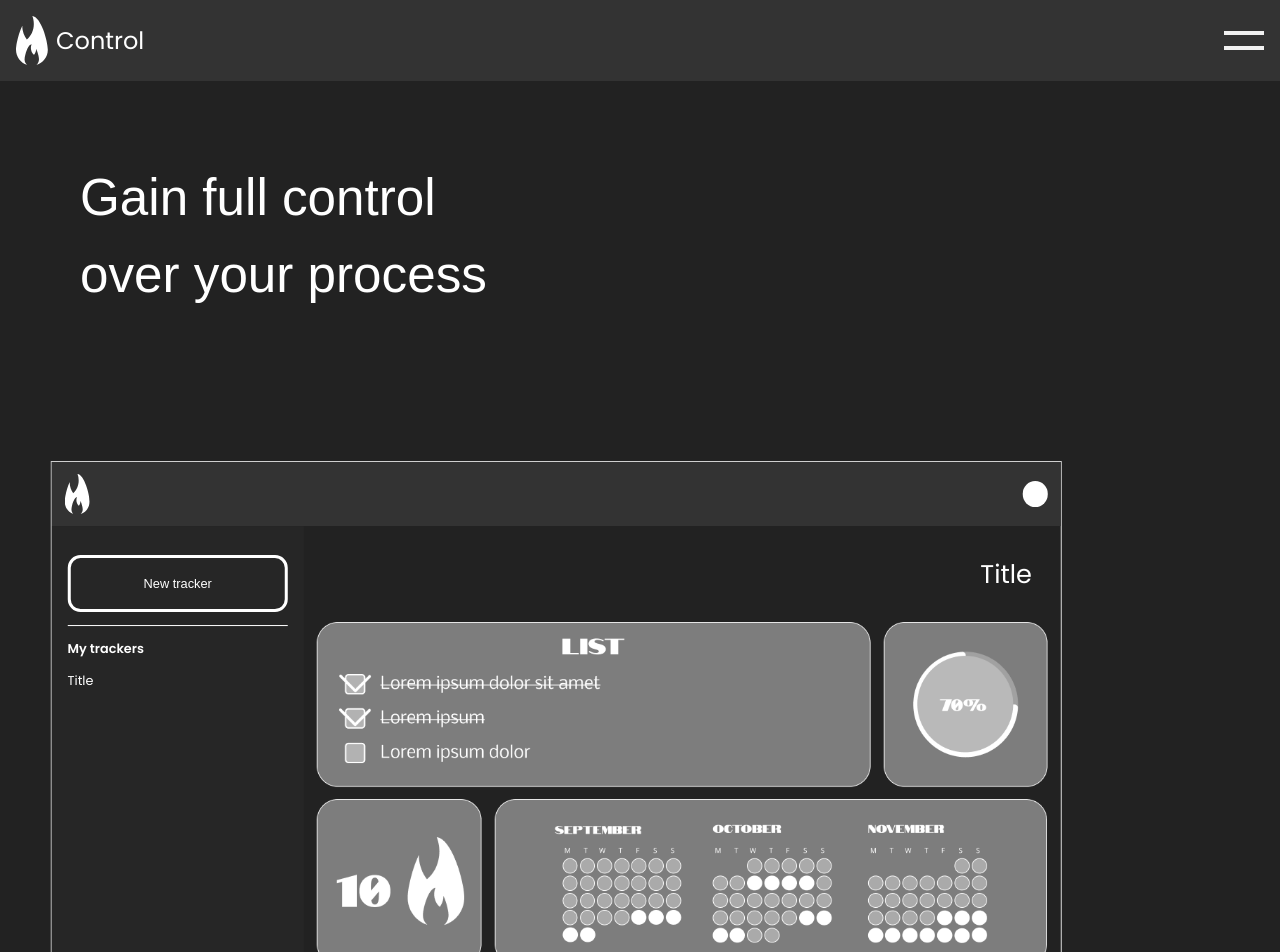
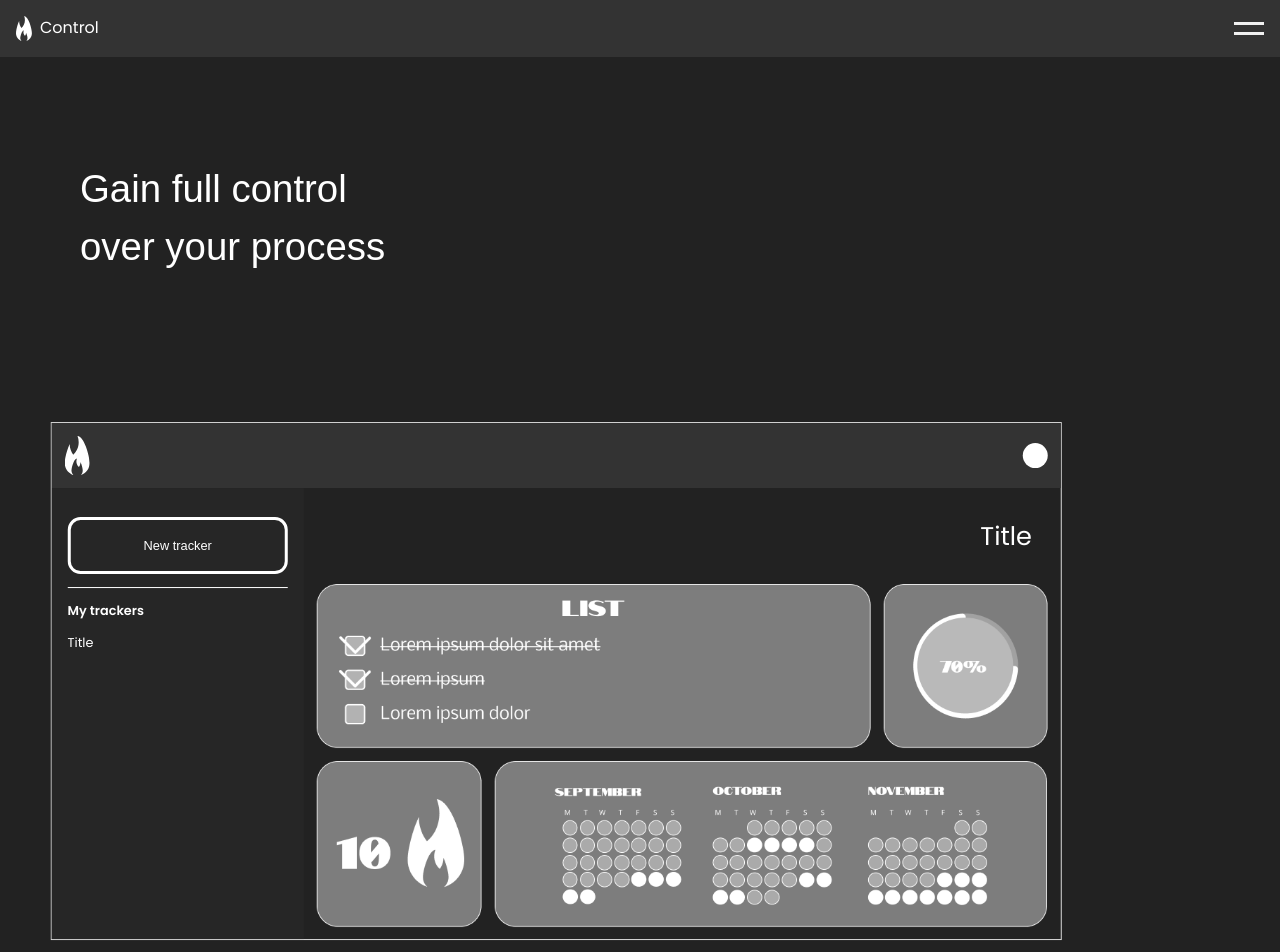
Before and after one commit to WasiakKacper/Control, a React (Vite) app in the folder client/: page / in a window 1280 px wide. Shown: the top 952 px of the page. Built offline with nearby package versions, Linux system fonts and the light colour scheme; a web font is replaced by a local one.

Commit message:
refactory(Home.tsx): Cut mini dashboard from Home page into separate component and clean up code.

```diff
--- a/client/src/Pages/Home/Home.tsx
+++ b/client/src/Pages/Home/Home.tsx
@@ -1,16 +1,10 @@
-/* Import css */
 import "./scss/Home.scss";
-
-/* Import motion */
-import { motion, useScroll, useTransform } from "motion/react";
+import { motion } from "motion/react";
+import MiniDashbord from "./MiniDashbord";
 
 const Home = () => {
-  const { scrollYProgress } = useScroll();
-  const x = useTransform(scrollYProgress, [0, 1], ["0%", "-20%"]);
-  const y = useTransform(scrollYProgress, [1, 0], ["-2.5%", "0%"]);
-
   return (
-    <main>
+    <main className="homeWrapper">
       <motion.h1
         className="homeHeader"
         initial={{ opacity: 0, y: 100 }}
@@ -25,94 +19,7 @@ const Home = () => {
         <br /> over your process
       </motion.h1>
       <div className="dashboardWrapper">
-        <motion.section
-          className="dashboardMini"
-          initial={{ opacity: 0, y: -200, x: 200 }}
-          animate={{ opacity: 1, y: 0, x: 0 }}
-          transition={{
-            duration: 0.5,
-            delay: 0.3,
-            ease: "easeOut",
-          }}
-          style={{ x, y }}
-          viewport={{ once: true }}
-        >
-          <div className="headerMini">
-            <div className="iconMini">
-              <img src="/streak.svg" alt="Control" />
-            </div>
-            <div className="avatarMini"></div>
-          </div>
-          <div className="wrapperMini">
-            <aside className="sidebarMini">
-              <div className="buttonWrapperMini">
-                <button>New tracker</button>
-              </div>
-              <div className="listMini">
-                <h4>My trackers</h4>
-                <p>Title</p>
-              </div>
-            </aside>
-            <article className="mainMini">
-              <header>
-                <h3>Title</h3>
-              </header>
-              <section className="row">
-                <motion.div
-                  className="rectangle"
-                  initial={{ opacity: 0, y: -200, x: 200 }}
-                  animate={{ opacity: 1, y: 0, x: 0 }}
-                  transition={{
-                    duration: 0.8,
-                    delay: 0.3,
-                    ease: "easeOut",
-                  }}
-                >
-                  <img src="/listDashboard.png" alt="" />
-                </motion.div>
-                <motion.div
-                  className="square"
-                  initial={{ opacity: 0, y: -200, x: 200 }}
-                  animate={{ opacity: 1, y: 0, x: 0 }}
-                  transition={{
-                    duration: 0.8,
-                    delay: 0.4,
-                    ease: "easeOut",
-                  }}
-                >
-                  <img src="/chartDashboard.png" alt="" />
-                </motion.div>
-              </section>
-
-              <section className="row">
-                <motion.div
-                  className="square"
-                  initial={{ opacity: 0, y: -200, x: 200 }}
-                  animate={{ opacity: 1, y: 0, x: 0 }}
-                  transition={{
-                    duration: 0.8,
-                    delay: 0.5,
-                    ease: "easeOut",
-                  }}
-                >
-                  <img src="/streakDashboard.png" alt="" />
-                </motion.div>
-                <motion.div
-                  className="rectangle"
-                  initial={{ opacity: 0, y: -200, x: 200 }}
-                  animate={{ opacity: 1, y: 0, x: 0 }}
-                  transition={{
-                    duration: 0.8,
-                    delay: 0.6,
-                    ease: "easeOut",
-                  }}
-                >
-                  <img src="/calendaryDashboard.png" alt="" />
-                </motion.div>
-              </section>
-            </article>
-          </div>
-        </motion.section>
+        <MiniDashbord />
       </div>
     </main>
   );
--- /dev/null
+++ b/client/src/Pages/Home/MiniDashbord.tsx
@@ -0,0 +1,96 @@
+import { motion, useScroll, useTransform, type Variants } from "motion/react";
+
+const MiniDashbord = () => {
+  const { scrollYProgress } = useScroll();
+  const x = useTransform(scrollYProgress, [0, 1], ["0%", "-20%"]);
+  const y = useTransform(scrollYProgress, [1, 0], ["-2.5%", "0%"]);
+
+  const parentVariants: Variants = {
+    hidden: {
+      opacity: 0,
+      y: -200,
+      x: 200,
+    },
+    visible: {
+      opacity: 1,
+      y: 0,
+      x: 0,
+      transition: {
+        duration: 0.5,
+        ease: "easeOut",
+        delayChildren: 0.1,
+        staggerChildren: 0.1,
+      },
+    },
+  };
+
+  const childrenVariants: Variants = {
+    hidden: {
+      opacity: 0,
+      y: -200,
+      x: 200,
+    },
+    visible: {
+      opacity: 1,
+      y: 0,
+      x: 0,
+      transition: {
+        duration: 0.5,
+        ease: "easeOut",
+      },
+    },
+  };
+
+  return (
+    <motion.article
+      className="dashboardMini"
+      variants={parentVariants}
+      initial="hidden"
+      animate="visible"
+      viewport={{ once: true }}
+      style={{ x, y }}
+    >
+      <header className="headerMini">
+        <figure className="iconMini">
+          <img src="/streak.svg" alt="Control" />
+        </figure>
+        <figure className="avatarMini"></figure>
+      </header>
+      <main className="wrapperMini">
+        <aside className="sidebarMini">
+          <div className="buttonWrapperMini">
+            <button>New tracker</button>
+          </div>
+          <div className="listMini">
+            <h4>My trackers</h4>
+            <p>Title</p>
+          </div>
+        </aside>
+        <article className="mainMini">
+          <header>
+            <h3>Title</h3>
+          </header>
+          <section className="row">
+            <motion.div className="rectangle" variants={childrenVariants}>
+              <img src="/listDashboard.png" alt="" />
+            </motion.div>
+            <motion.div className="square" variants={childrenVariants}>
+              <img src="/chartDashboard.png" alt="" />
+            </motion.div>
+          </section>
+
+          <section className="row">
+            <motion.div className="square" variants={childrenVariants}>
+              <img src="/streakDashboard.png" alt="" />
+            </motion.div>
+            <motion.div className="rectangle" variants={childrenVariants}>
+              <img src="/calendaryDashboard.png" alt="" />
+            </motion.div>
+          </section>
+        </article>
+      </main>
+    </motion.article>
+  );
+};
+
+export default MiniDashbord;
--- a/client/src/Pages/Home/scss/Home.scss
+++ b/client/src/Pages/Home/scss/Home.scss
@@ -5,11 +5,11 @@
   padding: 0;
 }
 
-main {
+.homeWrapper {
   margin-bottom: 12rem;
   .homeHeader {
     font-family: "Notable", sans-serif;
-    font-size: clamp(1rem, 4vw, 4rem);
+    font-size: clamp(1rem, 3vw, 4rem);
     color: #fff;
     padding: 10rem 5rem;
 
--- a/client/src/components/Header/scss/header.scss
+++ b/client/src/components/Header/scss/header.scss
@@ -27,18 +27,18 @@ body {
   .headerLogo {
     display: flex;
     align-items: center;
-    font-size: 1.5rem;
+    font-size: 1rem;
     cursor: pointer;
 
     .headerImg {
-      width: 2rem;
+      width: 1rem;
       margin-right: 0.5rem;
     }
   }
 
   .hamburger {
-    width: 40px;
-    height: 30px;
+    width: 30px;
+    height: 20px;
     display: flex;
     flex-direction: column;
     justify-content: space-around;
@@ -48,17 +48,17 @@ body {
 
     .line {
       width: 100%;
-      height: 4px;
+      height: 3px;
       background-color: #f1f1f1;
       transition: transform 300ms ease;
     }
 
     &.active {
       .line.up {
-        transform: translateY(8px) rotate(45deg);
+        transform: translateY(5px) rotate(45deg);
       }
       .line.down {
-        transform: translateY(-8px) rotate(-45deg);
+        transform: translateY(-5px) rotate(-45deg);
       }
     }
   }
```
